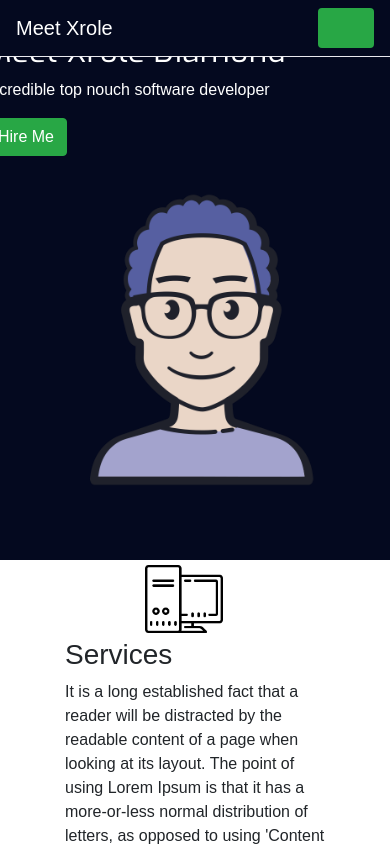
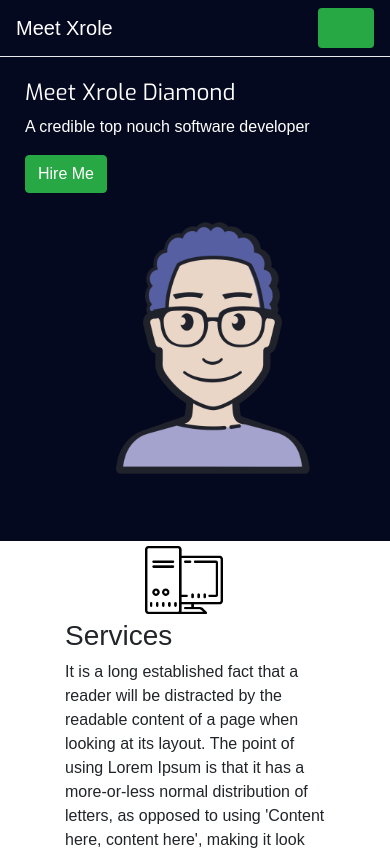
Before and after one commit to XROLE/portfolio-ui, a React (Create React App) app: page / in a window 390 px wide. Shown: the top 850 px of the page. Built offline with nearby package versions, Linux system fonts and the light colour scheme.

Commit message:
fixed meetxrole div responsiveness for mobile

```diff
--- a/src/App.css
+++ b/src/App.css
@@ -12,17 +12,18 @@ nav a:active{
 .landingPage{
   color: white !important;
   background-color: #04091f;
-  clip-path: polygon(0 0, 100% 0, 100% 135vh, 0 100%);
+  padding: 3rem 1rem 0rem 2.5rem !important;
+  clip-path: polygon(0 0, 100% 0, 100% 75vh, 0 100%);
+  }
+  .meetXrole{
+    font-family: 'Exo', sans-serif;
+    font-size: 1.4rem;
+    margin-top: 2rem;
+    /* margin-left: 2rem; */
   }
 .landing-image{
   margin-top: -2rem;
   width: 100% !important;
-}
-.meetXrole{
-  font-family: 'Exo', sans-serif;
-  font-size: 2rem;
-  margin-top: 2rem;
-  /* margin-left: 2rem; */
 }
 .navbar-toggler{
   background-color: #28a745 !important;
@@ -136,6 +137,12 @@ margin: 1rem auto !important;
 @media (min-width: 992px){
   .landingPage{
     clip-path: polygon(0 0, 100% 0, 100% 70vh, 0 100%);
+    padding: 0;
+  }
+  .meetXrole{
+    font-family: 'Exo', sans-serif;
+    font-size: 2rem;
+    margin-top: 2rem;
   }
 
   .navbar-nav{padding-left: 600px}
```
